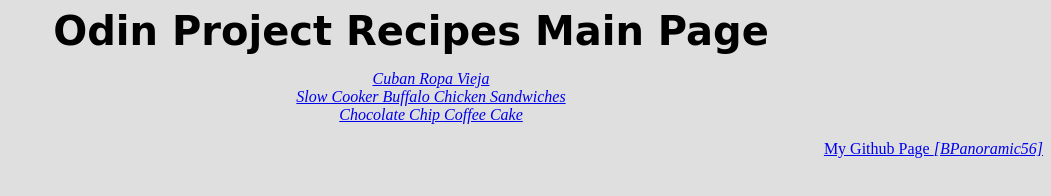
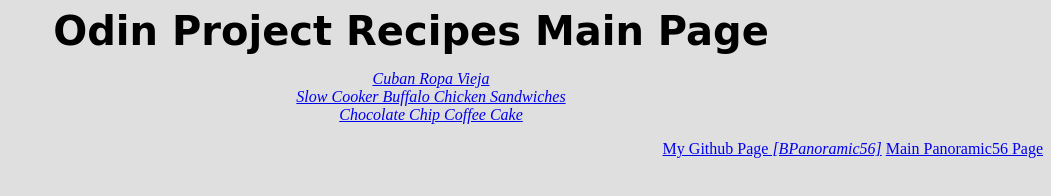
Before and after one commit to BPanoramic56/Website, a plain HTML site: page odin_project_recipes_main_page.html in a window 1280 px wide. Shown: the whole page, without its empty margins (229-1280 px from the left). Drawn offline with Linux system fonts and the light colour scheme.

Commit message:
Created main page

```diff
--- a/odin_project_recipes_main_page.html
+++ b/odin_project_recipes_main_page.html
@@ -14,6 +14,7 @@
         </ul>
         <div class=right>
             <a class="github_page" href="https://github.com/BPanoramic56" target="blank" rel = "noopener noreferer">My Github Page <em>[BPanoramic56]</em></a>
+            <a class="main_page"   href="./index.html" target="blank" rel = "noopener noreferer">Main Panoramic56 Page</a>
         </div>
     </body>
 </html>
--- a/styles.css
+++ b/styles.css
@@ -102,6 +102,7 @@ header{
 .outer:hover .inner,.outer:focus .inner{
     animation:swap 8s ease-in-out infinite 2s;
 }
+
 @keyframes swap{
     0%{transform: translateX(0px);}
     25%{transform: translateX(-300px)}
```
Also changed, not shown: index.html (+1 -0 lines).
